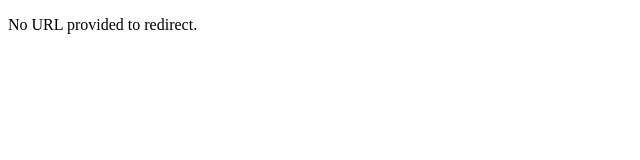
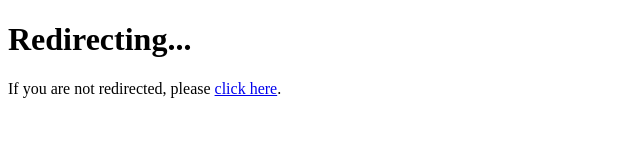
Before and after one commit to 5kh0/Redirector, a plain HTML site: page redirect.html in a window 1280 px wide. Shown: the whole page, without its empty margins (0-640 px from the left). Drawn offline with Linux system fonts and the light colour scheme.

Commit message:
Update redirect.html

```diff
--- a/redirect.html
+++ b/redirect.html
@@ -5,17 +5,24 @@
     <meta name="viewport" content="width=device-width, initial-scale=1.0">
     <title>Redirecting...</title>
     <script>
-        function redirect() {
-            const urlParams = new URLSearchParams(window.location.search);
-            const target = urlParams.get('target');
-            if (target) {
-                window.location.href = decodeURIComponent(target);
-            } else {
-                document.body.innerHTML = '<p>No URL provided to redirect.</p>';
-            }
+        // Get the target URL from the query parameter
+        const params = new URLSearchParams(window.location.search);
+        const target = params.get('target');
+
+        // If a target is provided, redirect to it
+        if (target) {
+            window.location.href = target;
+        } else {
+            document.body.innerHTML = "<h1>No target specified.</h1>";
         }
     </script>
 </head>
-<body onload="redirect()">
+<body>
+    <h1>Redirecting...</h1>
+    <p>If you are not redirected, please <a id="fallbackLink" href="#">click here</a>.</p>
+    <script>
+        // Fallback link if redirection does not work
+        document.getElementById('fallbackLink').href = target;
+    </script>
 </body>
 </html>
```
